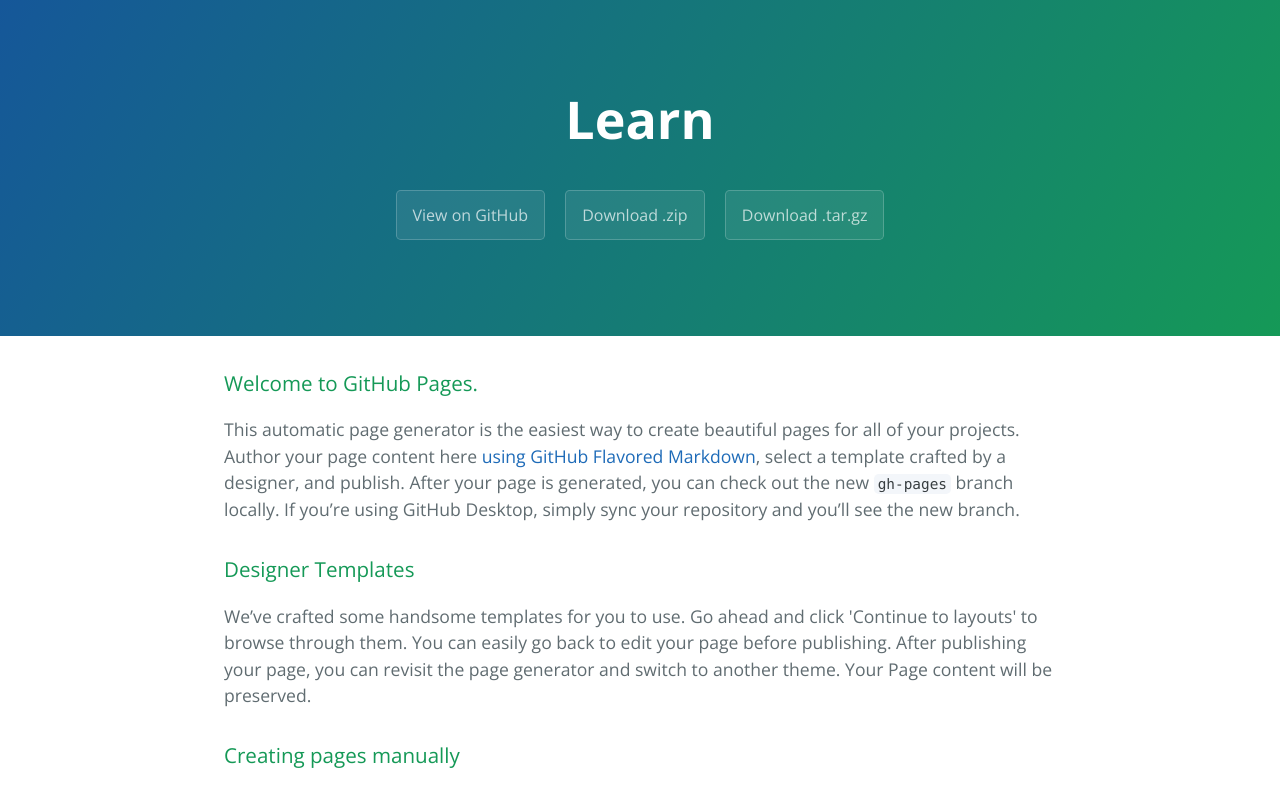
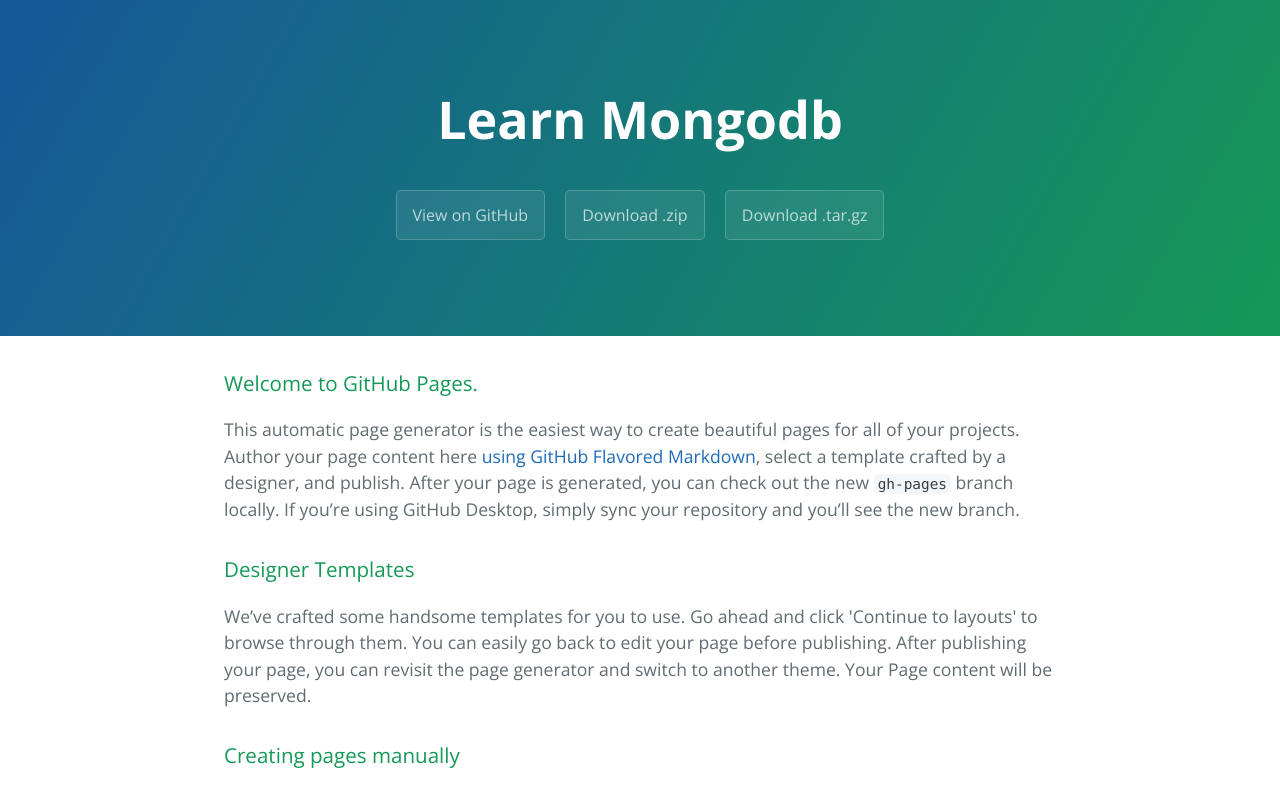
Before and after one commit to Fawaazahamed/learn, a plain HTML site: page index.html in a window 1280 px wide. Shown: the top 786 px of the page. Drawn offline with nearby package versions, Linux system fonts and the light colour scheme.

Commit message:
Update index.html

```diff
--- a/index.html
+++ b/index.html
@@ -11,7 +11,7 @@
   </head>
   <body>
     <section class="page-header">
-      <h1 class="project-name">Learn</h1>
+      <h1 class="project-name">Learn Mongodb</h1>
       <h2 class="project-tagline"></h2>
       <a href="https://github.com/Fawaazahamed/learn" class="btn">View on GitHub</a>
       <a href="https://github.com/Fawaazahamed/learn/zipball/master" class="btn">Download .zip</a>
```
